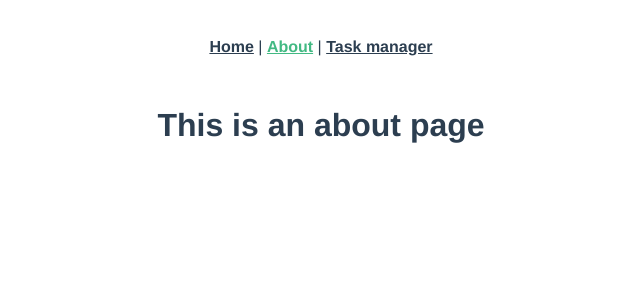
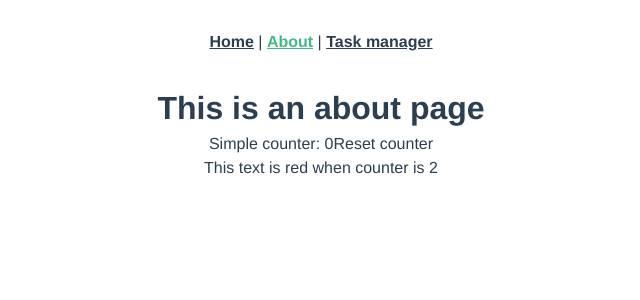
Before and after one commit to Putiversal/my-vue-app, a Vue app: page /about in a window 1280 px wide. Shown: the top 300 px of the page, without its empty margins (319-959 px from the left). Built offline with nearby package versions, Linux system fonts and the light colour scheme.

Commit message:
feat(): Added vuetify and few features in About Page

```diff
--- a/package.json
+++ b/package.json
@@ -11,6 +11,7 @@
     "core-js": "^3.8.3",
     "vue": "^3.2.13",
     "vue-router": "^4.0.3",
+    "vuetify": "^3.9.4",
     "vuex": "^4.0.0"
   },
   "devDependencies": {
--- a/src/main.js
+++ b/src/main.js
@@ -3,4 +3,15 @@ import App from "./App.vue";
 import router from "./router";
 import store from "./store";
 
-createApp(App).use(store).use(router).mount("#app");
+// Vuetify
+import "vuetify/styles";
+import { createVuetify } from "vuetify";
+import * as components from "vuetify/components";
+import * as directives from "vuetify/directives";
+
+const vuetify = createVuetify({
+  components,
+  directives,
+});
+
+createApp(App).use(vuetify).use(store).use(router).mount("#app");
--- a/src/views/AboutView.vue
+++ b/src/views/AboutView.vue
@@ -2,4 +2,38 @@
   <div class="about">
     <h1>This is an about page</h1>
   </div>
+  <button @click="incrementCounter">Simple counter: {{ counter }}</button>
+  <button @click="resetCounter">Reset counter</button>
+  <p :class="isRed">This text is red when counter is 2</p>
+  <br />
 </template>
+
+<script setup>
+import { ref, watch } from "vue";
+
+const counter = ref(0);
+
+const isRed = ref("");
+
+const incrementCounter = () => {
+  counter.value++;
+};
+
+const resetCounter = () => {
+  counter.value = 0;
+};
+
+watch(counter, (newValue) => {
+  if (newValue == 2) {
+    isRed.value = "red-colored-text";
+  } else {
+    isRed.value = "";
+  }
+});
+</script>
+
+<style lang="scss" scoped>
+.red-colored-text {
+  color: red;
+}
+</style>
```
Also changed, not shown: src/router/index.js (+4 -3 lines), 1 other file (tests, documents, lock files or other folders).
